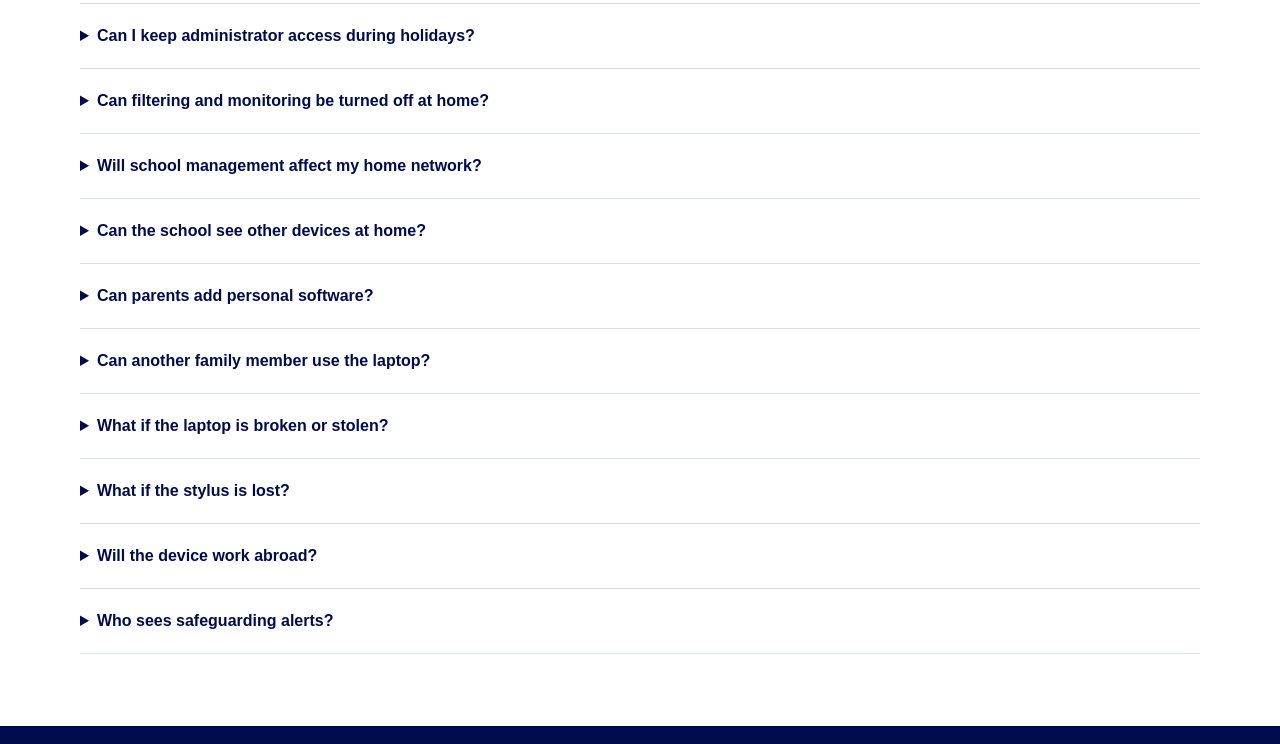
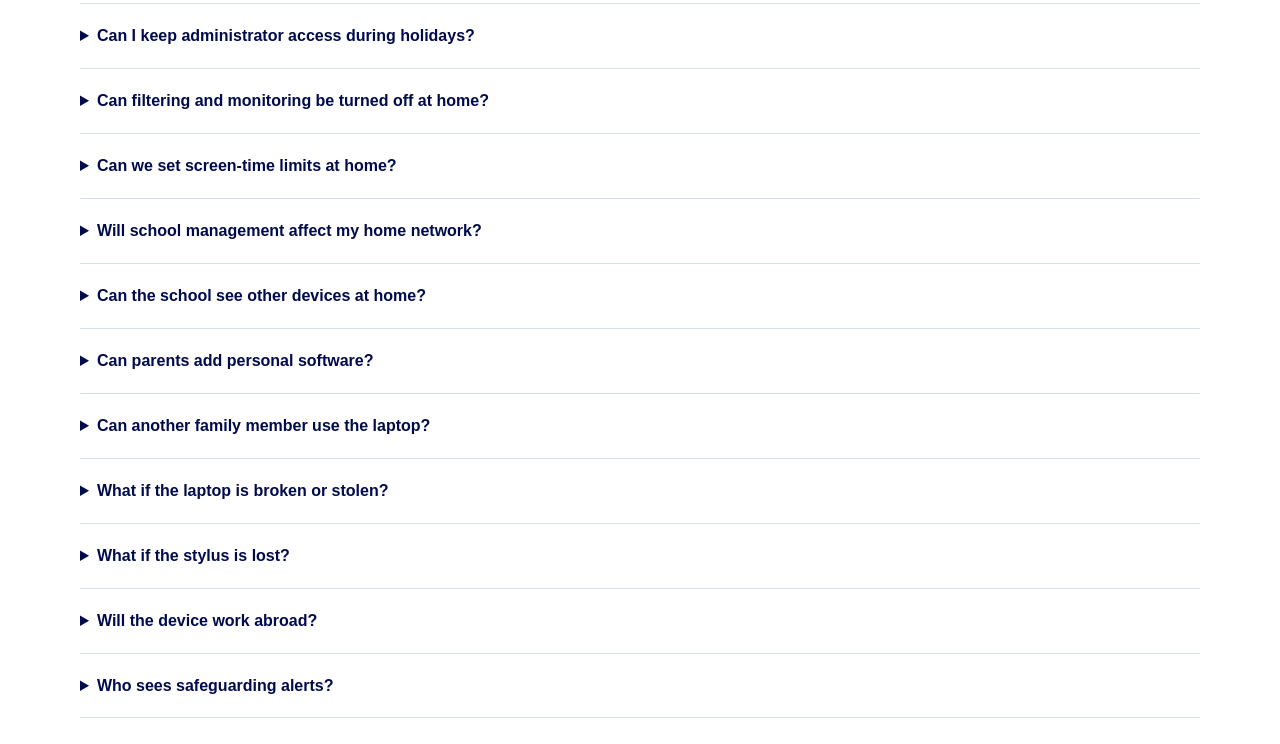
Before and after one commit to andyclifton-stack/y9-student-laptop-onboarding, a plain HTML site: page faqs.html in a window 1280 px wide. Shown: the part 840-1584 px from the top of the page. Drawn offline with Linux system fonts and the light colour scheme.

Commit message:
Add screen-time FAQ

```diff
--- a/faqs.html
+++ b/faqs.html
@@ -28,6 +28,7 @@
         <details><summary>Can I buy a MacBook?</summary><p>No. This scheme requires a Windows laptop.</p></details>
         <details><summary>Can I keep administrator access during holidays?</summary><p>No. Administrator access cannot be provided while the laptop is school-managed.</p></details>
         <details><summary>Can filtering and monitoring be turned off at home?</summary><p>No. Filtering and monitoring remain active while the laptop is managed by the school.</p></details>
+        <details><summary>Can we set screen-time limits at home?</summary><p>The school-managed setup does not currently allow parents to set screen-time limits directly on the laptop. Claremont manages the device for school use, including security, safeguarding, filtering and updates. At home, we recommend families agree clear routines around laptop use and, where needed, use home broadband/router parental controls to manage internet access times.</p></details>
         <details><summary>Will school management affect my home network?</summary><p>No. School management applies to the laptop, not to the home network. It will not change your router, Wi-Fi settings or other household devices.</p></details>
         <details><summary>Can the school see other devices at home?</summary><p>No. School tools installed on the laptop do not scan or access other devices on the home network.</p></details>
         <details><summary>Can parents add personal software?</summary><p>No, not while the device is school-managed. Only approved software can be installed.</p></details>
```
